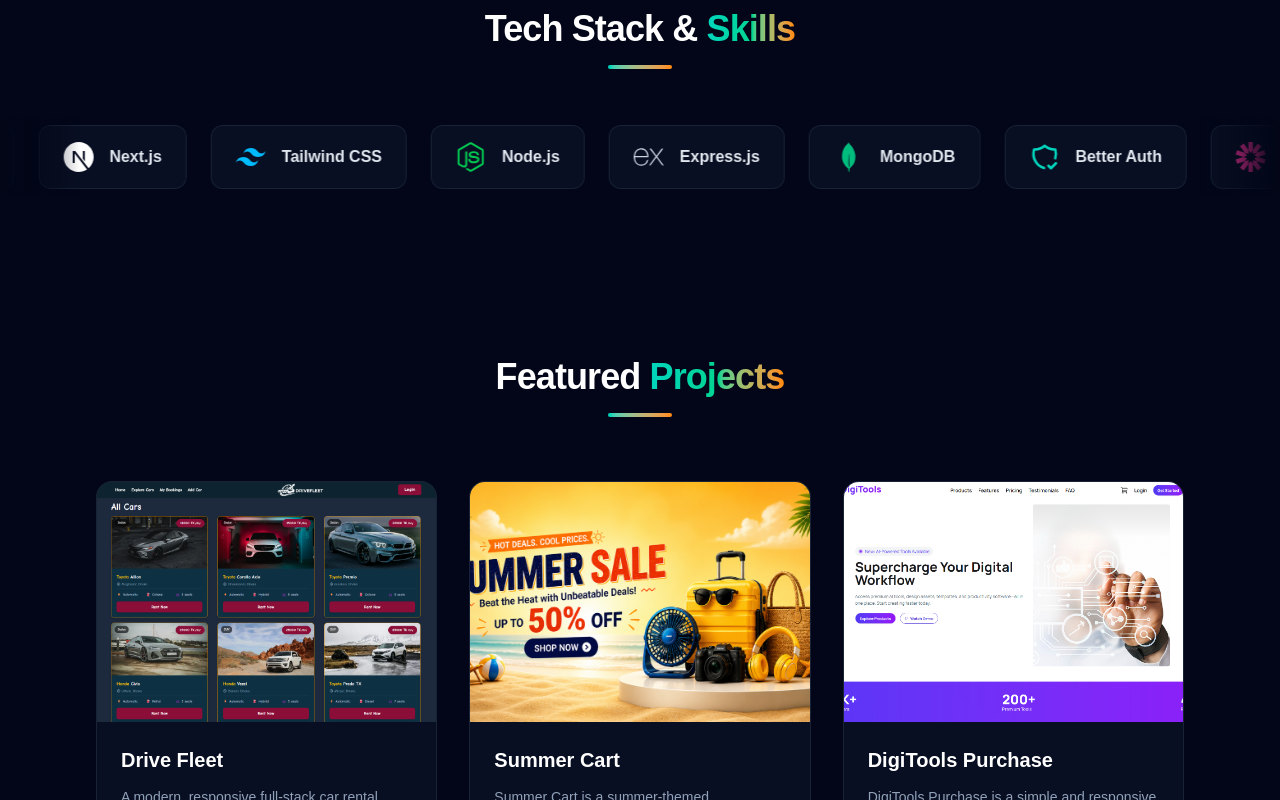
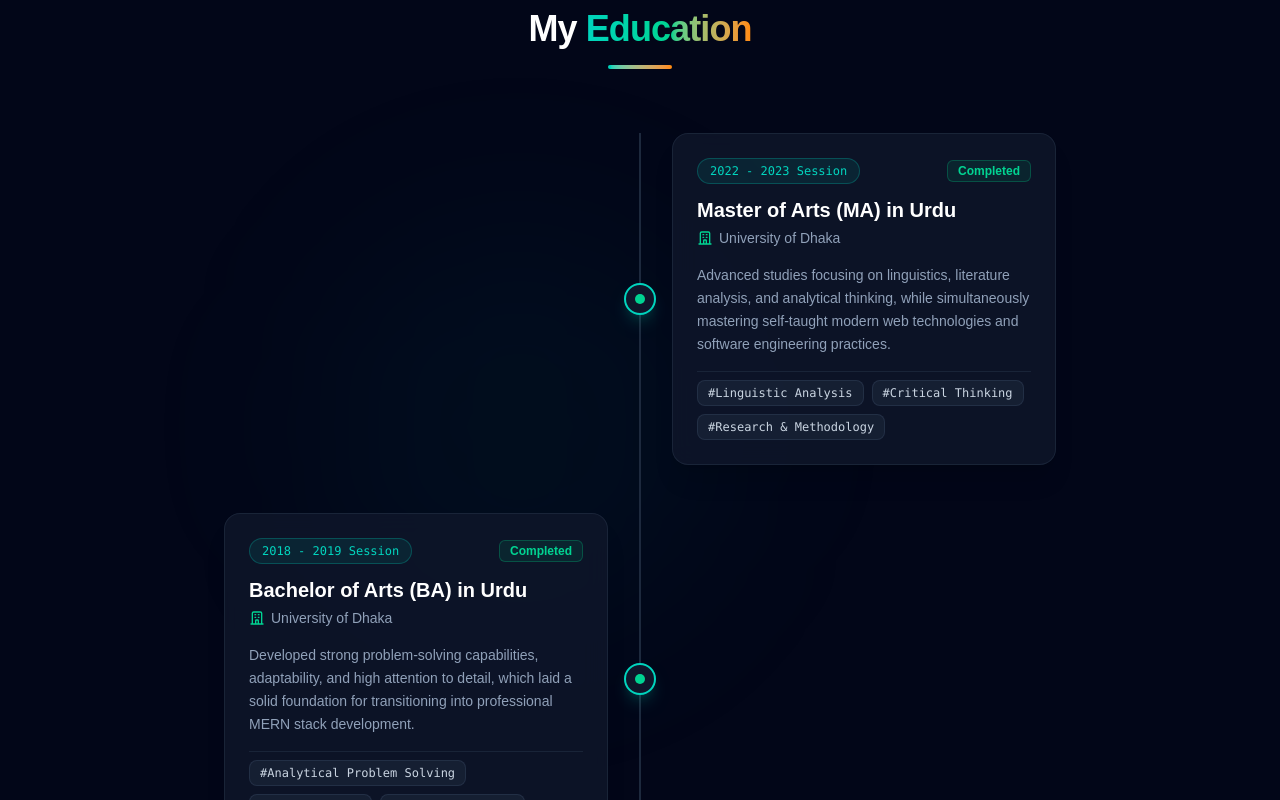
Before and after one commit to wdev-jahidhasan/my-portfolio, a Next.js app: page / in a window 1280 px wide. Shown: the part 1620-2420 px from the top of the page. Built offline with nearby package versions, Linux system fonts and the light colour scheme; a web font is replaced by a local one.

Commit message:
education section added

```diff
--- /dev/null
+++ b/src/app/components/Education.jsx
@@ -0,0 +1,128 @@
+'use client';
+
+export default function Education() {
+  const educationData = [
+    {
+      degree: 'Master of Arts (MA) in Urdu',
+      institution: 'University of Dhaka',
+      session: '2022 - 2023 Session',
+      status: 'Completed',
+      description:
+        'Advanced studies focusing on linguistics, literature analysis, and analytical thinking, while simultaneously mastering self-taught modern web technologies and software engineering practices.',
+      highlights: ['Linguistic Analysis', 'Critical Thinking', 'Research & Methodology'],
+    },
+    {
+      degree: 'Bachelor of Arts (BA) in Urdu',
+      institution: 'University of Dhaka',
+      session: '2018 - 2019 Session',
+      status: 'Completed',
+      description:
+        'Developed strong problem-solving capabilities, adaptability, and high attention to detail, which laid a solid foundation for transitioning into professional MERN stack development.',
+      highlights: ['Analytical Problem Solving', 'Communication', 'Structured Logic'],
+    },
+  ];
+
+  return (
+    <section id="education" className="py-20 bg-slate-950 text-white relative overflow-hidden">
+
+      {/* Background Subtle Glow */}
+      <div className="absolute top-1/2 left-1/4 -translate-y-1/2 w-[400px] h-[400px] bg-teal-500/5 rounded-full blur-[100px] pointer-events-none" />
+
+      <div className="max-w-6xl mx-auto px-4 sm:px-6 lg:px-8 relative z-10">
+
+        {/* Section Heading */}
+        <div className="text-center mb-16">
+          <h2 className="text-3xl sm:text-4xl font-bold tracking-tight">
+            My{' '}
+            <span className="text-transparent bg-clip-text bg-gradient-to-r from-teal-400 via-emerald-400 to-orange-400">
+              Education
+            </span>
+          </h2>
+          <div className="w-16 h-1 bg-gradient-to-r from-teal-400 to-orange-400 mx-auto mt-4 rounded-full" />
+        </div>
+
+        {/* Timeline Container */}
+        <div className="relative max-w-4xl mx-auto">
+
+          {/* Vertical Timeline Line */}
+          <div className="absolute left-4 sm:left-1/2 top-0 bottom-0 w-0.5 bg-slate-800 -translate-x-1/2 hidden sm:block" />
+
+          <div className="space-y-12">
+            {educationData.map((item, index) => {
+              const isEven = index % 2 === 0;
+
+              return (
+                <div
+                  key={index}
+                  className={`relative flex flex-col sm:flex-row items-center ${
+                    isEven ? 'sm:flex-row-reverse' : ''
+                  }`}
+                >
+
+                  {/* Timeline Node/Dot */}
+                  <div className="absolute left-4 sm:left-1/2 -translate-x-1/2 w-8 h-8 rounded-full bg-slate-900 border-2 border-teal-400 flex items-center justify-center shadow-lg shadow-teal-500/20 z-10 hidden sm:flex">
+                    <span className="w-2.5 h-2.5 rounded-full bg-emerald-400" />
+                  </div>
+
+                  {/* Card Content Wrapper */}
+                  <div className="w-full sm:w-1/2 sm:px-8">
+                    <div className="p-6 rounded-2xl bg-slate-900/80 border border-slate-800/80 hover:border-teal-500/40 backdrop-blur-md shadow-xl transition-all duration-300 hover:shadow-teal-500/10 group">
+
+                      {/* Header Badge & Date */}
+                      <div className="flex items-center justify-between flex-wrap gap-2 mb-3">
+                        <span className="px-3 py-1 rounded-full text-xs font-mono bg-teal-500/10 border border-teal-500/30 text-teal-400">
+                          {item.session}
+                        </span>
+                        <span
+                          className={`text-xs font-semibold px-2.5 py-0.5 rounded-md ${
+                            item.status === 'Ongoing'
+                              ? 'bg-amber-500/10 text-amber-400 border border-amber-500/30'
+                              : 'bg-emerald-500/10 text-emerald-400 border border-emerald-500/30'
+                          }`}
+                        >
+                          {item.status}
+                        </span>
+                      </div>
+
+                      {/* Degree & Institution */}
+                      <h3 className="text-xl font-bold text-white group-hover:text-teal-400 transition-colors duration-200">
+                        {item.degree}
+                      </h3>
+                      <p className="text-sm text-slate-400 font-medium mt-1 mb-4 flex items-center gap-1.5">
+                        <svg className="w-4 h-4 text-emerald-400 shrink-0" fill="none" stroke="currentColor" viewBox="0 0 24 24">
+                          <path strokeLinecap="round" strokeLinejoin="round" strokeWidth="2" d="M19 21V5a2 2 0 00-2-2H7a2 2 0 00-2 2v16m14 0h2m-2 0h-5m-9 0H3m2 0h5M9 7h1m-1 4h1m4-4h1m-1 4h1m-5 10v-5a1 1 0 011-1h2a1 1 0 011 1v5m-4 0h4" />
+                        </svg>
+                        {item.institution}
+                      </p>
+
+                      {/* Description */}
+                      <p className="text-sm text-slate-400 leading-relaxed mb-4">
+                        {item.description}
+                      </p>
+
+                      {/* Key Highlights / Subjects */}
+                      <div className="flex flex-wrap gap-2 pt-2 border-t border-slate-800/80">
+                        {item.highlights.map((tag, tagIndex) => (
+                          <span
+                            key={tagIndex}
+                            className="text-xs font-mono px-2.5 py-1 rounded-lg bg-slate-800/60 text-slate-300 border border-slate-700/50"
+                          >
+                            #{tag}
+                          </span>
+                        ))}
+                      </div>
+
+                    </div>
+                  </div>
+
+                </div>
+              );
+            })}
+          </div>
+
+        </div>
+
+      </div>
+    </section>
+  );
+}
--- a/src/app/components/Footer.jsx
+++ b/src/app/components/Footer.jsx
@@ -1,8 +1,9 @@
 import Link from 'next/link';
 
 const navLinks = [
-  { name: 'Home', href: '#hero' },
+  // { name: 'Home', href: '#hero' },
   { name: 'About', href: '#about' },
+  // { name: 'Education', href: '#education' },
   { name: 'Skills', href: '#skills' },
   { name: 'Projects', href: '#projects' },
   { name: 'Contact', href: '#contact' },
--- a/src/app/components/Navbar.jsx
+++ b/src/app/components/Navbar.jsx
@@ -5,6 +5,7 @@ import { useState, useEffect } from 'react';
 const navLinks = [
   { name: 'Home', href: 'hero' },
   { name: 'About', href: 'about' },
+  { name: 'Education', href: 'education' },
   { name: 'Skills', href: 'skills' },
   { name: 'Projects', href: 'projects' },
   { name: 'Contact', href: 'contact' },
--- a/src/app/page.js
+++ b/src/app/page.js
@@ -1,5 +1,6 @@
 import About from "./components/About";
 import Contact from "./components/Contact";
+import Education from "./components/Education";
 import Footer from "./components/Footer";
 import Hero from "./components/Hero";
 import Navbar from "./components/Navbar";
@@ -12,6 +13,7 @@ export default function Home() {
       <Navbar></Navbar>
       <section id="hero" className="scroll-mt-20"><Hero></Hero></section>
       <section id="about" className="scroll-mt-20"><About></About></section>
+      <section id="about" className="scroll-mt-20"><Education></Education></section>
       <section id="skills" className="scroll-mt-20"><Skills></Skills></section>
       <section id="projects" className="scroll-mt-20"><Projects></Projects></section>
       <section id="contact" className="scroll-mt-20"><Contact></Contact></section>
```
